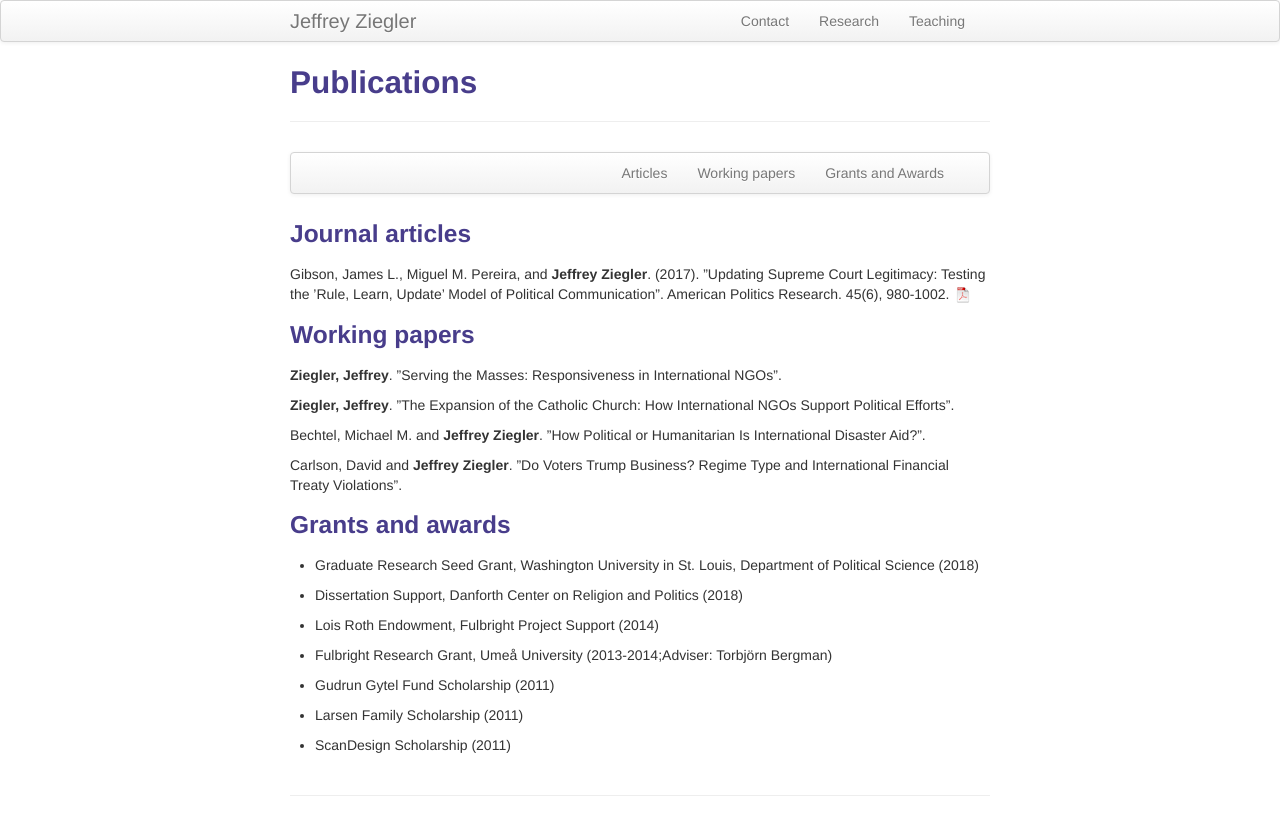
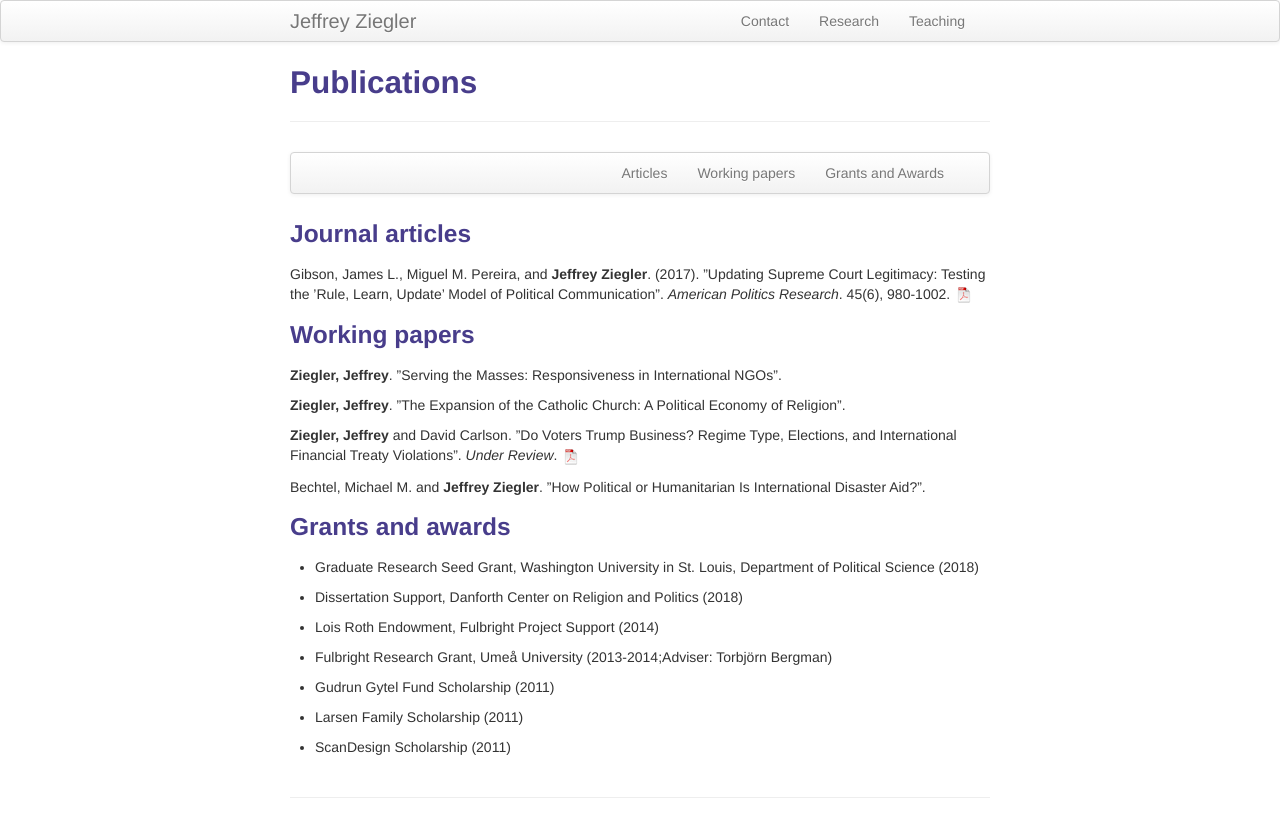
Before and after one commit to zieglerjef/zieglerjef.github.io, a Jekyll site: the page built from pages/pubs.md, in a window 1280 px wide. Shown: the top 837 px of the page. Built offline with Jekyll 4.4.1, drawn with Linux system fonts in a browser that asks for light colours.

Commit message:
Update pubs.md

```diff
--- a/pages/pubs.md
+++ b/pages/pubs.md
@@ -17,19 +17,19 @@ description: Jeffrey Ziegler's publications
 ### <a name="articles"></a>Journal articles
 
 Gibson, James L., Miguel M. Pereira, and **Jeffrey Ziegler**. (2017). ”Updating Supreme Court Legitimacy: Testing
-the ’Rule, Learn, Update’ Model of Political Communication”. American Politics Research. 45(6), 980-1002.
+the ’Rule, Learn, Update’ Model of Political Communication”. *American Politics Research*. 45(6), 980-1002.
 [![pdf](icons16/pdf-icon.png)](https://drive.google.com/file/d/1YHqTlVkxxMtOSetTqnR4V8dhUR-LXqXT/view)
 
 ### <a name="workingPapers"></a>Working papers
 
 **Ziegler, Jeffrey**. ”Serving the Masses: Responsiveness in International NGOs”.
 
-**Ziegler, Jeffrey**. ”The Expansion of the Catholic Church: How International NGOs Support Political Efforts”.
+**Ziegler, Jeffrey**. ”The Expansion of the Catholic Church: A Political Economy of Religion”.
+
+**Ziegler, Jeffrey** and David Carlson. ”Do Voters Trump Business? Regime Type, Elections, and International Financial Treaty
+Violations”. *Under Review*. [![pdf](icons16/pdf-icon.png)](https://drive.google.com/open?id=10Ae8jxMgbHcBat3hikysuSEkpXvje0yY)
 
 Bechtel, Michael M. and **Jeffrey Ziegler**. ”How Political or Humanitarian Is International Disaster Aid?”.
-
-Carlson, David and **Jeffrey Ziegler**. ”Do Voters Trump Business? Regime Type and International Financial Treaty
-Violations”.
 
 ### <a name="articles"></a>Grants and awards
 
```
